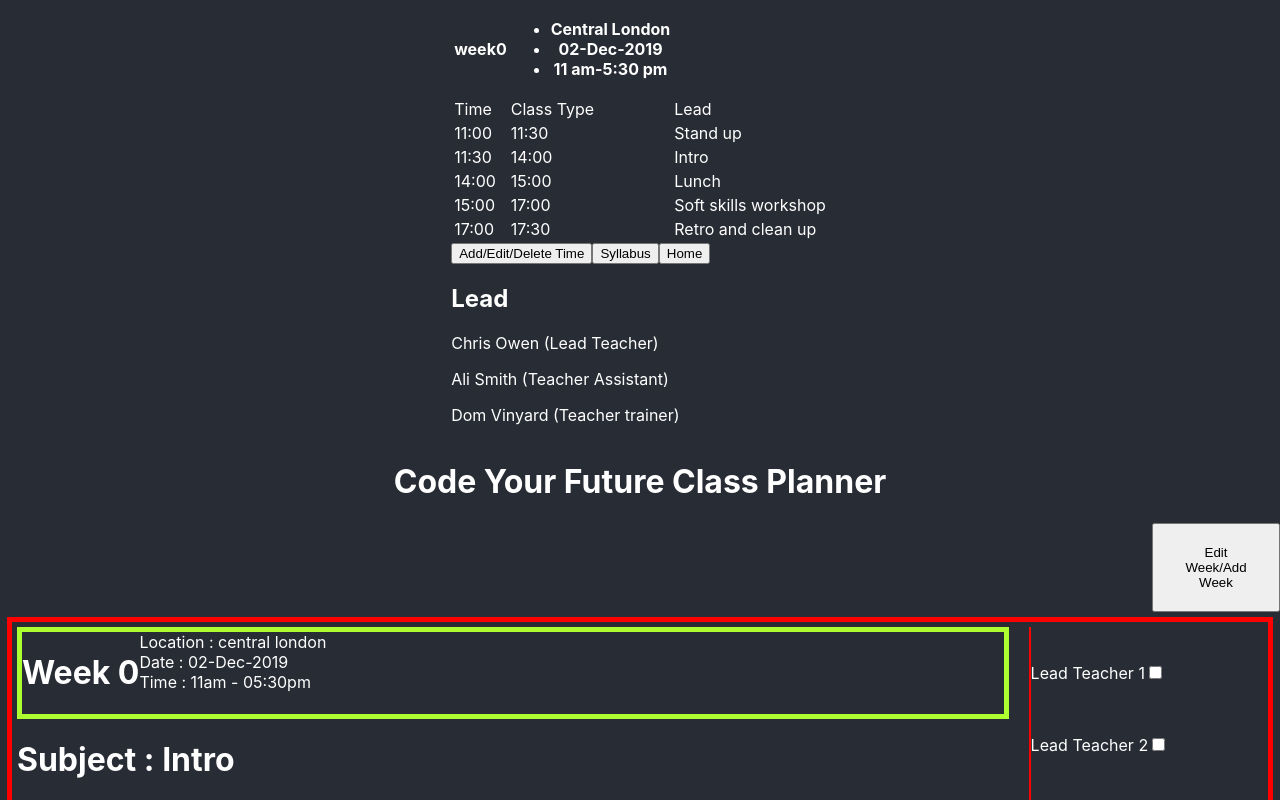
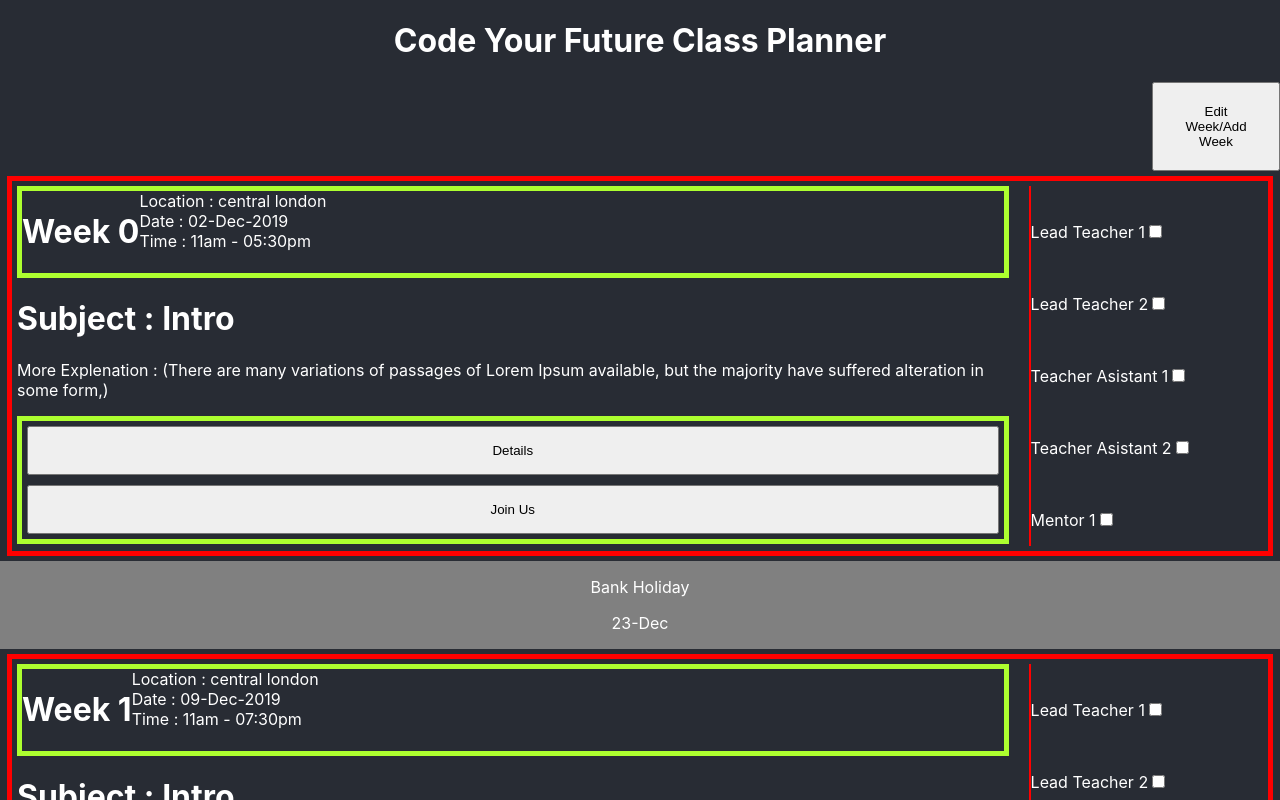
Before and after one commit to CodeYourFuture/class-planner-capgemini-hackathon, a React (Create React App) app in the folder frontend/: page / in a window 1280 px wide. Shown: the top 800 px of the page. Built offline with nearby package versions, Linux system fonts and the light colour scheme.

Commit message:
commented  component to be placed later

```diff
--- a/frontend/src/App.js
+++ b/frontend/src/App.js
@@ -1,12 +1,12 @@
 import React from "react";
 import EachWeek from "./EachWeek";
 import "./App.css";
-import DetailsPage from "./DetailsPage";
+//import DetailsPage from "./DetailsPage";
 
 function App() {
   return (
     <div className="App-header">
-      <DetailsPage/>
+      {/* <DetailsPage/> */}
       <h1>Code Your Future Class Planner</h1>
       <button className="edit-button">Edit Week/Add Week</button>
       <EachWeek
--- a/frontend/src/DetailsPage.js
+++ b/frontend/src/DetailsPage.js
@@ -1,6 +1,6 @@
 import React from "react";
 import weeks from "./weeks.json"
-import LeadDetails from "./LeadDetails"
+// import LeadDetails from "./LeadDetails"
 
 
 
@@ -44,7 +44,7 @@ const DetailsPage = () => {
             <button>Add/Edit/Delete Time</button>
             <button>Syllabus</button>
             <button>Home</button>
-            <LeadDetails result={weeks[0].peopleDetails} />
+            {/* <LeadDetails result={weeks[0].peopleDetails} /> */}
         </div>
     )
 }
```
